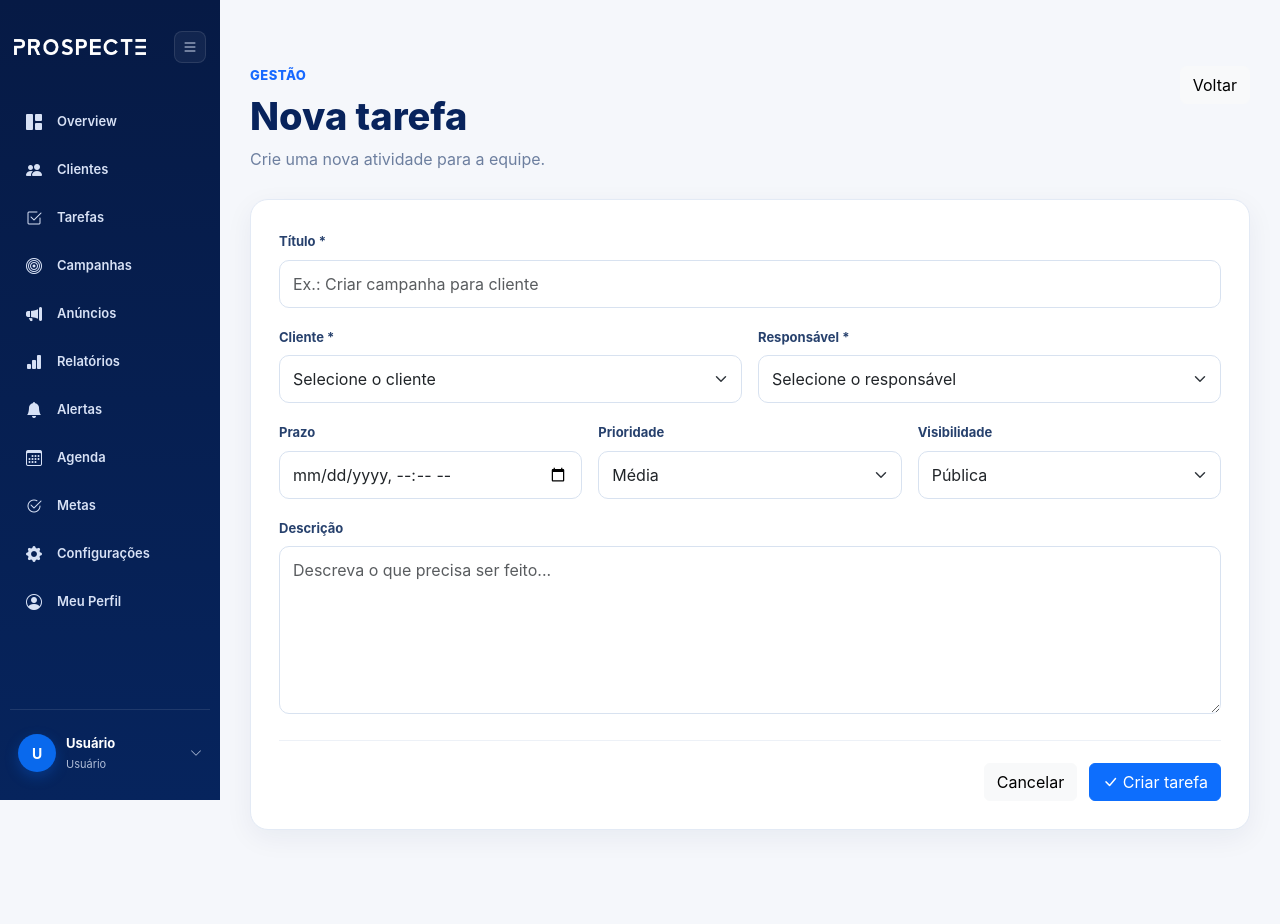
After one commit to AprendizadoLuis/prospecta-dashboard, a Flask app: template templates/task_form.html in a window 1280 px wide. The commit adds this page. Run offline with Flask 3, Linux system fonts and the light colour scheme; the template is opened without the code that fills it, so the values that code supplies are empty.

Commit message:
Ajusta gestores e formulário de tarefas

```diff
--- /dev/null
+++ b/templates/task_form.html
@@ -0,0 +1,232 @@
+{% extends "base.html" %}
+
+{% block title %}{{ "Editar tarefa" if is_edit else "Nova tarefa" }} | Prospecte OS{% endblock %}
+
+{% block page_styles %}
+<link rel="stylesheet" href="{{ url_for('static', filename='css/tasks.css') }}">
+<style>
+    .task-form-page {
+        max-width: 1000px;
+        margin: 0 auto;
+        padding: 32px 0 60px;
+    }
+
+    .task-form-header {
+        display: flex;
+        justify-content: space-between;
+        align-items: flex-start;
+        gap: 20px;
+        margin-bottom: 28px;
+    }
+
+    .task-form-eyebrow {
+        display: block;
+        color: #1769ff;
+        font-size: 13px;
+        font-weight: 800;
+        letter-spacing: .04em;
+        margin-bottom: 8px;
+    }
+
+    .task-form-header h1 {
+        margin: 0;
+        color: #08235c;
+        font-size: 38px;
+        font-weight: 800;
+    }
+
+    .task-form-header p {
+        margin: 8px 0 0;
+        color: #6d7f9f;
+    }
+
+    .task-form-card {
+        background: #fff;
+        border: 1px solid #e3eaf5;
+        border-radius: 18px;
+        padding: 28px;
+        box-shadow: 0 8px 28px rgba(8, 35, 92, .06);
+    }
+
+    .task-form-card .form-label {
+        color: #27416d;
+        font-size: 13px;
+        font-weight: 700;
+    }
+
+    .task-form-card .form-control,
+    .task-form-card .form-select {
+        border-color: #d8e2f0;
+        border-radius: 10px;
+        padding: 11px 13px;
+    }
+
+    .task-form-card .form-control:focus,
+    .task-form-card .form-select:focus {
+        border-color: #1769ff;
+        box-shadow: 0 0 0 3px rgba(23, 105, 255, .12);
+    }
+
+    .task-form-actions {
+        display: flex;
+        justify-content: flex-end;
+        gap: 12px;
+        margin-top: 26px;
+        padding-top: 22px;
+        border-top: 1px solid #edf1f7;
+    }
+
+    .task-form-error {
+        margin-bottom: 20px;
+        padding: 12px 14px;
+        border-radius: 10px;
+        color: #b42318;
+        background: #fff0f0;
+        border: 1px solid #ffd0d0;
+    }
+
+    @media (max-width: 700px) {
+        .task-form-page {
+            padding: 24px 16px 50px;
+        }
+
+        .task-form-header {
+            flex-direction: column;
+        }
+
+        .task-form-header h1 {
+            font-size: 32px;
+        }
+    }
+</style>
+{% endblock %}
+
+{% block content %}
+<div class="task-form-page">
+
+    <div class="task-form-header">
+        <div>
+            <span class="task-form-eyebrow">GESTÃO</span>
+            <h1>{{ "Editar tarefa" if is_edit else "Nova tarefa" }}</h1>
+            <p>{{ "Atualize as informações da atividade." if is_edit else "Crie uma nova atividade para a equipe." }}</p>
+        </div>
+
+        <a href="{{ url_for('tarefas') }}" class="btn btn-light">
+            Voltar
+        </a>
+    </div>
+
+    <div class="task-form-card">
+
+        {% if error %}
+            <div class="task-form-error">
+                {{ error }}
+            </div>
+        {% endif %}
+
+        <form method="POST">
+
+            <div class="row g-3">
+
+                <div class="col-12">
+                    <label for="title" class="form-label">Título *</label>
+                    <input
+                        type="text"
+                        id="title"
+                        name="title"
+                        class="form-control"
+                        value="{{ task.title if task else '' }}"
+                        placeholder="Ex.: Criar campanha para cliente"
+                        required
+                    >
+                </div>
+
+                <div class="col-md-6">
+                    <label for="client_id" class="form-label">Cliente *</label>
+                    <select id="client_id" name="client_id" class="form-select" required>
+                        <option value="">Selecione o cliente</option>
+
+                        {% for client in clients %}
+                            <option
+                                value="{{ client.id }}"
+                                {% if task and task.client_id == client.id %}selected{% endif %}
+                            >
+                                {{ client.name }}
+                            </option>
+                        {% endfor %}
+                    </select>
+                </div>
+
+                <div class="col-md-6">
+                    <label for="assigned_to" class="form-label">Responsável *</label>
+                    <select id="assigned_to" name="assigned_to" class="form-select" required>
+                        <option value="">Selecione o responsável</option>
+
+                        {% for user in users %}
+                            <option
+                                value="{{ user.id }}"
+                                {% if task and task.assigned_to == user.id %}selected{% endif %}
+                            >
+                                {{ user.name }}
+                            </option>
+                        {% endfor %}
+                    </select>
+                </div>
+
+                <div class="col-md-4">
+                    <label for="due_date" class="form-label">Prazo</label>
+                    <input
+                        type="datetime-local"
+                        id="due_date"
+                        name="due_date"
+                        class="form-control"
+                        value="{{ task.due_date.strftime('%Y-%m-%dT%H:%M') if task and task.due_date else '' }}"
+                    >
+                </div>
+
+                <div class="col-md-4">
+                    <label for="priority" class="form-label">Prioridade</label>
+                    <select id="priority" name="priority" class="form-select">
+                        <option value="low" {% if task and task.priority == "low" %}selected{% endif %}>Baixa</option>
+                        <option value="medium" {% if not task or task.priority == "medium" %}selected{% endif %}>Média</option>
+                        <option value="high" {% if task and task.priority == "high" %}selected{% endif %}>Alta</option>
+                        <option value="urgent" {% if task and task.priority == "urgent" %}selected{% endif %}>Urgente</option>
+                    </select>
+                </div>
+
+                <div class="col-md-4">
+                    <label for="visibility" class="form-label">Visibilidade</label>
+                    <select id="visibility" name="visibility" class="form-select">
+                        <option value="public" {% if not task or task.visibility == "public" %}selected{% endif %}>Pública</option>
+                        <option value="private" {% if task and task.visibility == "private" %}selected{% endif %}>Privada</option>
+                    </select>
+                </div>
+
+                <div class="col-12">
+                    <label for="description" class="form-label">Descrição</label>
+                    <textarea
+                        id="description"
+                        name="description"
+                        class="form-control"
+                        rows="6"
+                        placeholder="Descreva o que precisa ser feito..."
+                    >{{ task.description if task and task.description else '' }}</textarea>
+                </div>
+
+            </div>
+
+            <div class="task-form-actions">
+                <a href="{{ url_for('tarefas') }}" class="btn btn-light">
+                    Cancelar
+                </a>
+
+                <button type="submit" class="btn btn-primary">
+                    <i class="bi bi-check-lg"></i>
+                    {{ "Salvar alterações" if is_edit else "Criar tarefa" }}
+                </button>
+            </div>
+
+        </form>
+    </div>
+</div>
+{% endblock %}
```
Also changed, not shown: templates/cliente_form.html (+44 -151 lines), templates/clientes.html (+50 -209 lines).
